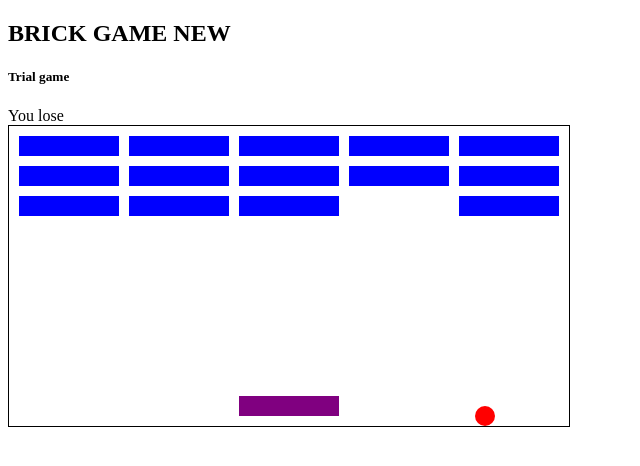
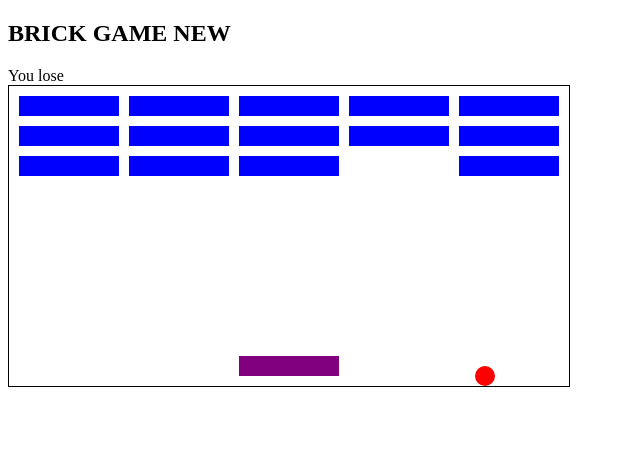
Before and after one commit to Sidd-alt/Brick-game, a plain HTML site: page index.html in a window 1280 px wide. Shown: the whole page, without its empty margins (0-640 px from the left). Drawn offline with Linux system fonts and the light colour scheme.

Commit message:
reverting back to change

```diff
--- a/index.html
+++ b/index.html
@@ -9,7 +9,6 @@
    </head>
    <body>
       <h2>BRICK GAME NEW</h2>
-      <h5>Trial game</h5>
       <div id="score">0</div>
       <div class="grid"></div>
       <script src="script.js"></script>
```
